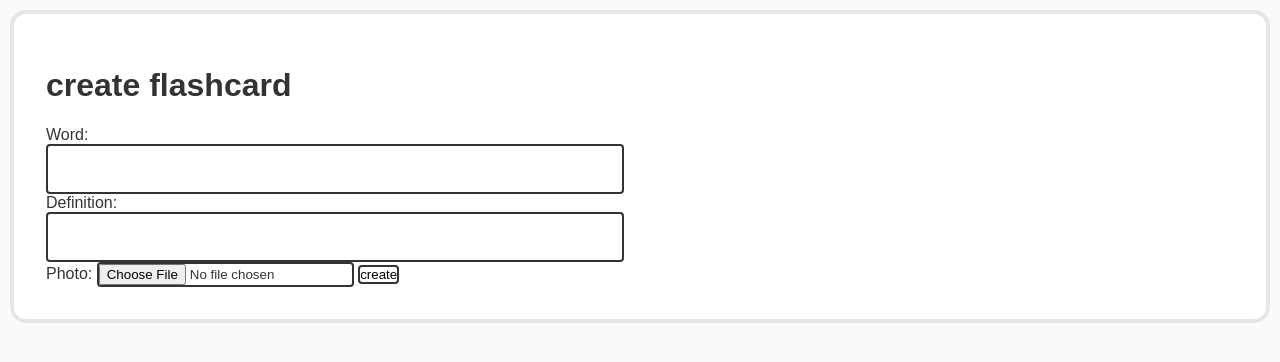
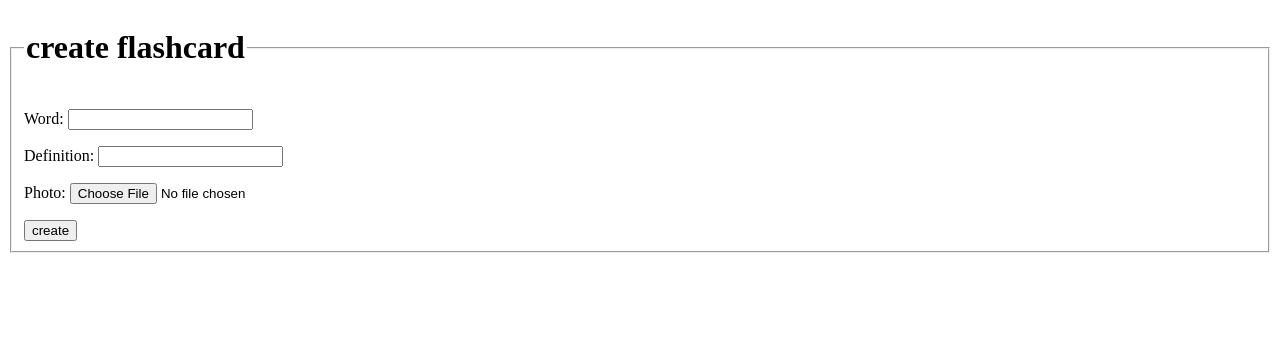
Before and after one commit to amirmm03/flashcard, a Django app: page /flashcards/program/2/create-flashcard in a window 1280 px wide. Shown: the top 362 px of the page. Run offline with Django 4.2, Linux system fonts and the light colour scheme; data comes from the database, SQL or seed files in the repository; both versions use the stored data as it was after the commit.

Commit message:
last changes

```diff
--- a/flashcards/static/flashcards/style.css
+++ b/flashcards/static/flashcards/style.css
@@ -1,144 +1,4 @@
-body {
-  margin: 10px;
-  background-color: hsl(0, 0%, 98%);
-  color: #333;
-  font: 100% / normal sans-serif;
-}
 
-main {
-  margin: 1px auto;
-  padding: 4rem 0;
-  width: 90%;
-  max-width: 60rem;
-}
-
-form {
-  box-sizing: border-box;
-  padding: 2rem;
-  border-radius: 1rem;
-  background-color: hsl(0, 0%, 100%);
-  border: 4px solid hsl(0, 0%, 90%);
-  display: grid;
-  grid-template-columns: 1fr 1fr;
-  gap: 2rem;
-}
-
-
-
-
-button,
-fieldset,
-input,
-legend,
-select,
-textarea {
-  -webkit-appearance: none;
-  -moz-appearance: none;
-  appearance: none;
-  background-color: transparent;
-  border: none;
-  padding: 0;
-  margin: 0;
-  box-sizing: border-box;
-}
-
-input,
-select,
-textarea {
-  border: 2px solid #333;
-  background-color: white;
-  border-radius: 0.25rem;
-}
-
-
-input[type="text"],
-input[type="email"],
-select,
-textarea {
-  font: 1.25rem / 1.5 sans-serif;
-  display: block;
-  box-sizing: border-box;
-  width: 100%;
-  padding: 0.5rem 0.75rem;
-}
-
-textarea {
-  min-height: 10rem;
-}
-
-textarea {
-  min-height: 10rem;
-}
-
-input[type="radio"],
-input[type="checkbox"] {
-  height: 1.5em;
-  width: 1.5em;
-  vertical-align: middle;
-}
-
-input[type="radio"] {
-  border-radius: 50%;
-}
-
-input[type="radio"]:checked {
-  background-image: radial-gradient(
-    hsl(213, 73%, 50%) 40%,
-    transparent calc(40% + 1px)
-  );
-}
-
-button {
-  font: 1.25rem sans-serif;
-  border-radius: 0.25rem;
-  cursor: pointer;
-  padding: 0.75rem 1.25rem;
-}
-
-button:focus {
-  outline: none;
-  box-shadow: 0 0 0 4px black;
-}
-button[type="submit"] {
-  background-color: hsl(213, 73%, 50%);
-  color: white;
-}
-
-button[type="submit"]:hover {
-  background-color: hsl(213, 73%, 40%);
-}
-
-button[type="reset"] {
-  text-decoration: underline;
-  margin-left: 1rem;
-}
-
-button[type="reset"]:hover {
-  text-decoration: none;
-}
-
-input:focus,
-select:focus,
-textarea:focus {
-  outline: none;
-  box-shadow: 0 0 0 4px hsl(213, 90%, 70%);
-}
-
-.full-width {
-  grid-column: span 2;
-}
-
-.large-label {
-  display: inline-block;
-  font: bold 1.5rem sans-serif;
-  margin-bottom: 0.5rem;
-}
-
-input::placeholder,
-textarea::placeholder {
-  opacity: 1; /* Firefox */
-  color: hsl(213, 73%, 50%);
-}
 
 
 .styled-table {
--- a/flashcards/templates/flashcards/create_flashcard.html
+++ b/flashcards/templates/flashcards/create_flashcard.html
@@ -11,7 +11,7 @@
 
     <legend><h1>create flashcard</h1></legend>
 
-    {{ form }}
+    {{ form.as_p }}
     <input type="submit" value="create">
 </fieldset>
 
--- a/flashcards/views.py
+++ b/flashcards/views.py
@@ -168,7 +168,6 @@ class CardUpdateView(UpdateView):
         return super().form_valid(form)
 
 
-
 def get_program_and_card(program_pk, card_pk):
     program = get_object_or_404(StudyProgram, pk=program_pk)
     card = get_object_or_404(FlashCard, pk=card_pk)
```
Also changed, not shown: dbflash.sqlite3.
